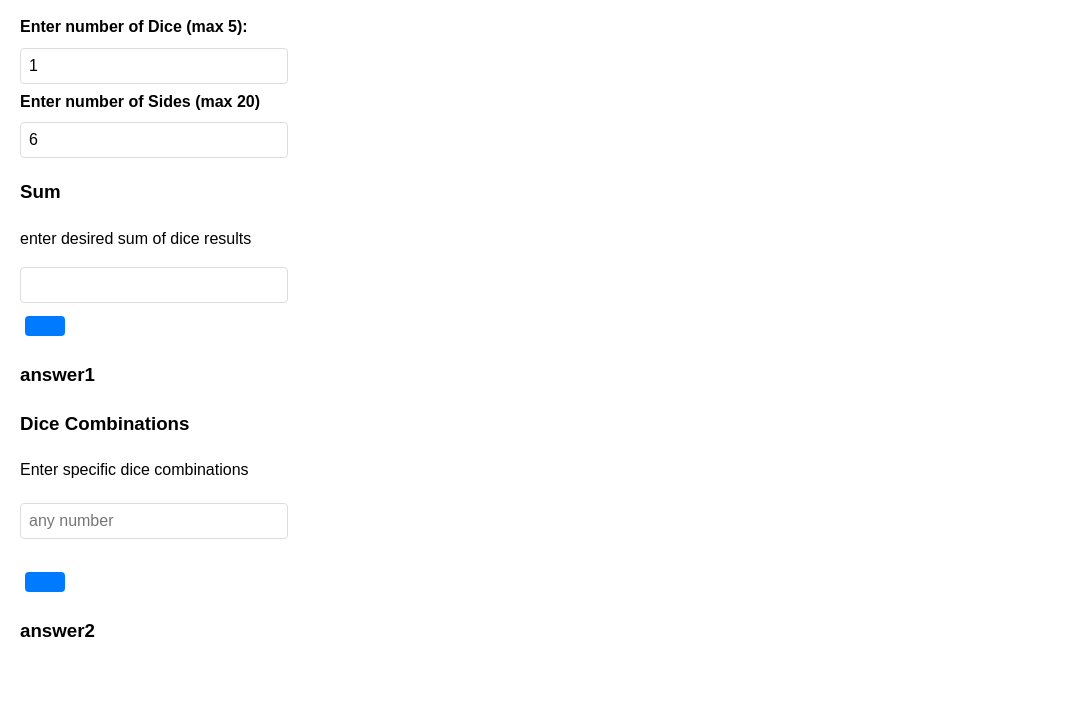
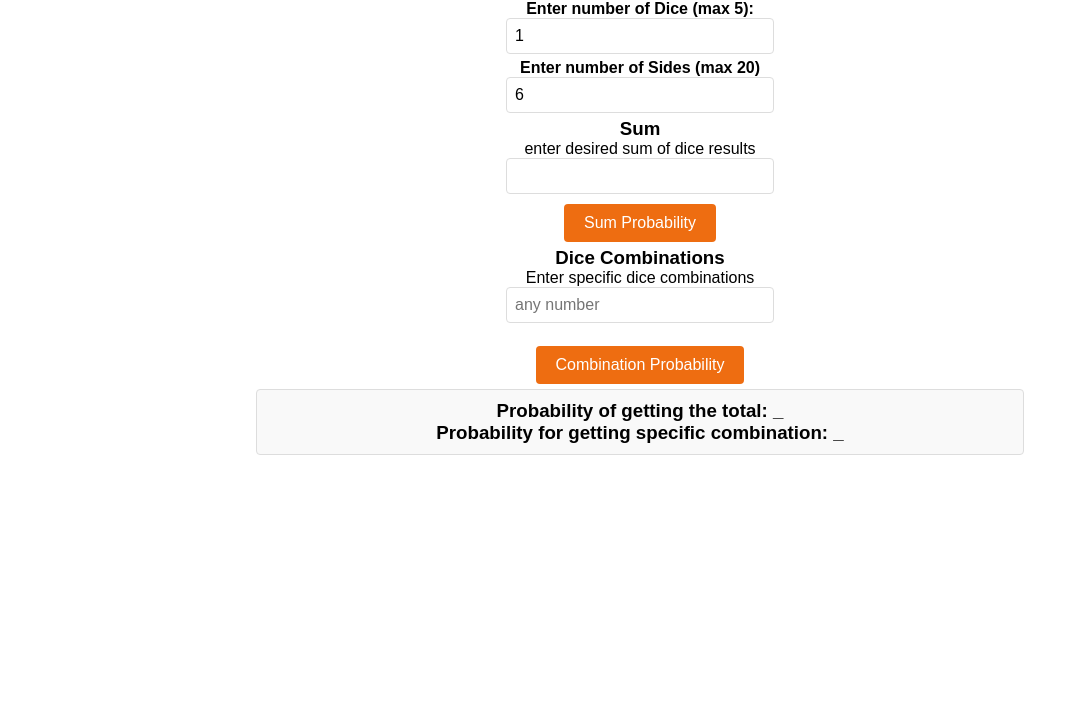
Before and after one commit to LETrabado/CCS238mid_Js_Probability_Calculator, a plain HTML site: page index.html in a window 1280 px wide. Shown: the part 80-800 px from the top of the page, without its empty margins (0-1067 px from the left). Drawn offline with Linux system fonts and the light colour scheme.

Commit message:
finished UI

```diff
--- a/ProbCalc.js
+++ b/ProbCalc.js
@@ -1,4 +1,3 @@
-console.log("Hello World! I Don't Give a Bug");
 document.addEventListener("DOMContentLoaded", function () {
   // Function to calculate the sum of dice results
 
@@ -11,12 +10,12 @@ document.addEventListener("DOMContentLoaded", function () {
     totalResults = rollDice(dn, ds, [], []);
     posResult = sumRes(totalResults, sum);
     resProb = probability(posResult, totalResults.length);
-    console.log(dn);
-    console.log(ds);
-    console.log(sum);
-    console.log(posResult);
+    // console.log(dn);
+    // console.log(ds);
+    // console.log(sum);
+    // console.log(posResult);
     document.getElementById("sumAnswer").textContent =
-      "Probability of getting the total: " + resProb;
+      "Probability of getting the total: " + resProb + " %";
   });
 
   document.getElementById("indivButton").addEventListener("click", () => {
@@ -32,13 +31,13 @@ document.addEventListener("DOMContentLoaded", function () {
     totalResults = rollDice(dn, ds, [], []);
     posResults = indivRes(values, totalResults);
     resProb = probability(posResults, totalResults.length);
-    console.log(values);
-    console.log(values.length);
-    console.log(dn);
-    console.log(ds);
-    console.log(resProb);
+    // console.log(values);
+    // console.log(values.length);
+    // console.log(dn);
+    // console.log(ds);
+    // console.log(resProb);
     document.getElementById("indivAnswer").textContent =
-      "Probability for getting specific combination: " + resProb;
+      "Probability for getting specific combination: " + resProb + " %";
   });
 });
 
@@ -83,11 +82,11 @@ function sumRes(results, target) {
       validCombinations.push(result);
     }
   }
-
-  console.log(`Combinations that total the target ${target}:`);
-  for (let result of validCombinations) {
-    console.log(result);
-  }
+  // Printing Results
+  // console.log(`Combinations that total the target ${target}:`);
+  // for (let result of validCombinations) {
+  //   console.log(result);
+  // }
 
   return validCombinations.length;
 }
@@ -123,13 +122,13 @@ function indivRes(desRes, allRes) {
       validResults.push(result);
     }
   }
-
-  console.log(
-    `Combinations that contain the subset ${JSON.stringify(desRes)}:`
-  );
-  for (let result of validResults) {
-    console.log(result);
-  }
+  // Printing Results
+  // console.log(
+  //   `Combinations that contain the subset ${JSON.stringify(desRes)}:`
+  // );
+  // for (let result of validResults) {
+  //   console.log(result);
+  // }
 
   return validResults.length;
 }
--- a/index.html
+++ b/index.html
@@ -3,24 +3,34 @@
   <head>
     <meta charset="UTF-8" />
     <meta name="viewport" content="width=device-width, initial-scale=1.0" />
-    <title>Form Example</title>
+    <title>Js Probability Calculator</title>
     <script src="ProbCalc.js"></script>
     <style>
       /* temporary style */
       body {
+        display: flex;
+        justify-content: center;
+        align-items: center;
         font-family: Arial, sans-serif;
-        line-height: 1.6;
-        margin: 20px;
+        margin: 0%;
+      }
+      .container {
+        text-align: center;
+        width: 60vw;
       }
 
       h1 {
         color: #333;
         text-align: center;
       }
-
+      h3 {
+        margin: 0%;
+      }
+      p {
+        margin: 0%;
+      }
       label {
         display: block;
-        margin-bottom: 8px;
         font-weight: bold;
       }
 
@@ -34,7 +44,7 @@
       }
 
       input[type="submit"] {
-        background-color: #007bff;
+        background-color: #fcab71;
         color: #fff;
         border: none;
         padding: 10px 20px;
@@ -44,7 +54,7 @@
         margin: 5px;
       }
       button {
-        background-color: #007bff;
+        background-color: #ee6d11;
         color: #fff;
         border: none;
         padding: 10px 20px;
@@ -54,8 +64,12 @@
         margin: 5px;
       }
 
+      button:hover {
+        background-color: #f1893f;
+      }
+
       input[type="submit"]:hover {
-        background-color: #0056b3;
+        background-color: #ee6d11;
       }
 
       span.validity {
@@ -66,11 +80,13 @@
       }
 
       #inputs-container {
-        margin-top: 20px;
+        display: flex;
+        justify-content: center;
+        margin: 0px;
       }
 
       #answer {
-        margin-top: 20px;
+        margin-top: 0px;
         padding: 10px;
         border: 1px solid #ddd;
         border-radius: 4px;
@@ -83,7 +99,8 @@
     </style>
   </head>
   <body>
-    <h1>Dice Probability Calculator</h1>
+    <div class="container">
+      <h1>JavaScript Dice Probability Calculator</h1>
       <label for="numDice">Enter number of Dice (max 5):</label>
       <input
         type="number"
@@ -110,15 +127,21 @@
       <p>enter desired sum of dice results</p>
       <input id="sum" type="number" name="sum" step="1" min="0" max="100" />
       <span class="validity"></span>
-    <button class="ansButton" id="sumButton"></button>
-    <h3 id="sumAnswer">answer1</h3>
+      <button class="ansButton" id="sumButton">Sum Probability</button>
       <h3>Dice Combinations</h3>
       <p>Enter specific dice combinations</p>
       <div id="inputs-container" class="input-container"></div>
       <br />
-    <button class="ansButton" id="indivButton"></button>
-    <h3 id="indivAnswer">answer2</h3>
-
+      <button class="ansButton" id="indivButton">
+        Combination Probability
+      </button>
+      <div id="answer">
+        <h3 id="sumAnswer">Probability of getting the total: _</h3>
+        <h3 id="indivAnswer">
+          Probability for getting specific combination: _
+        </h3>
+      </div>
+    </div>
     <!-- Scripts used for UI purposes only especially for adjusting inputs boxes for the Specific Combinations input -->
     <script>
       function createInputs() {
```
Lines whose indentation alone changed are shown as unchanged.
